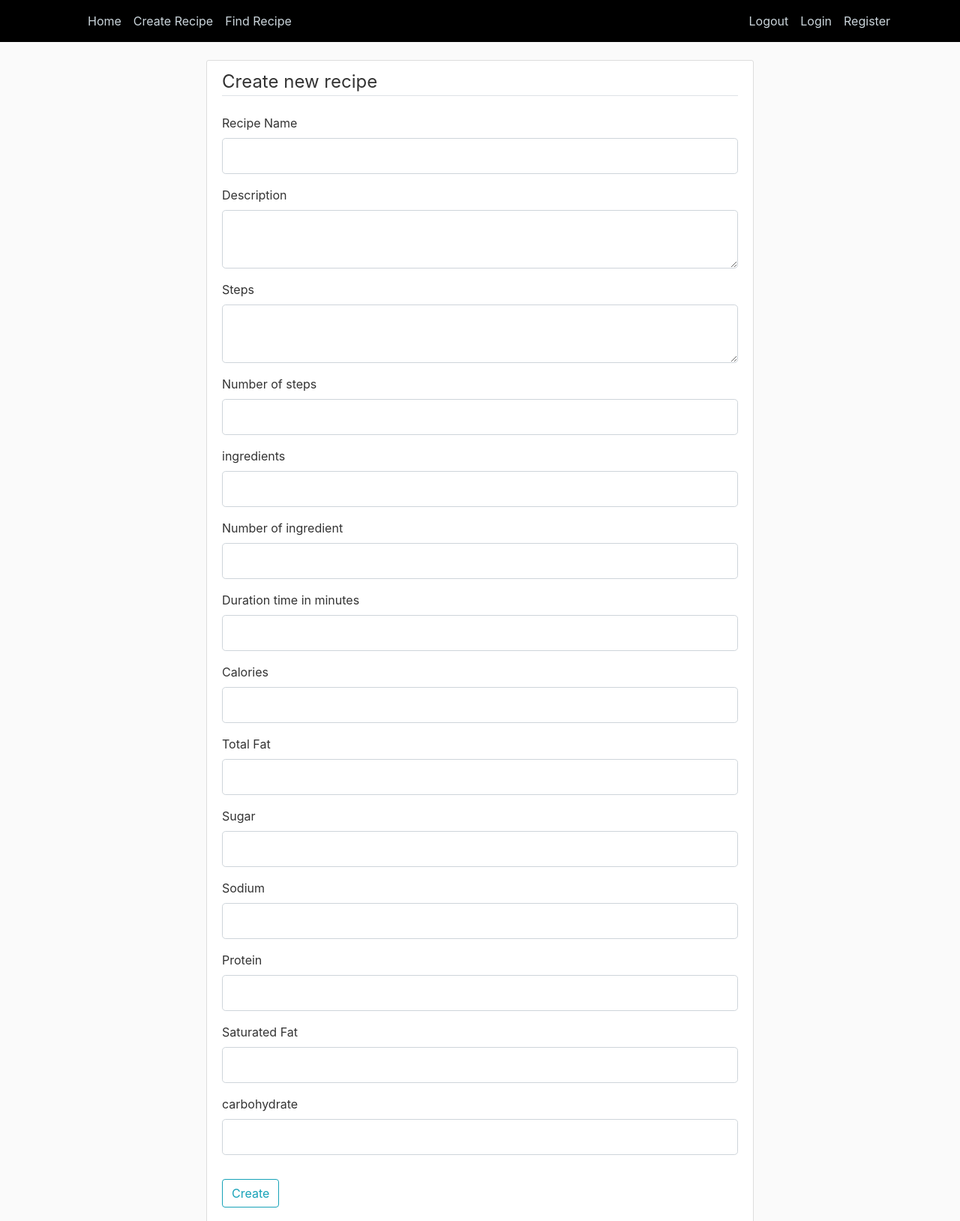
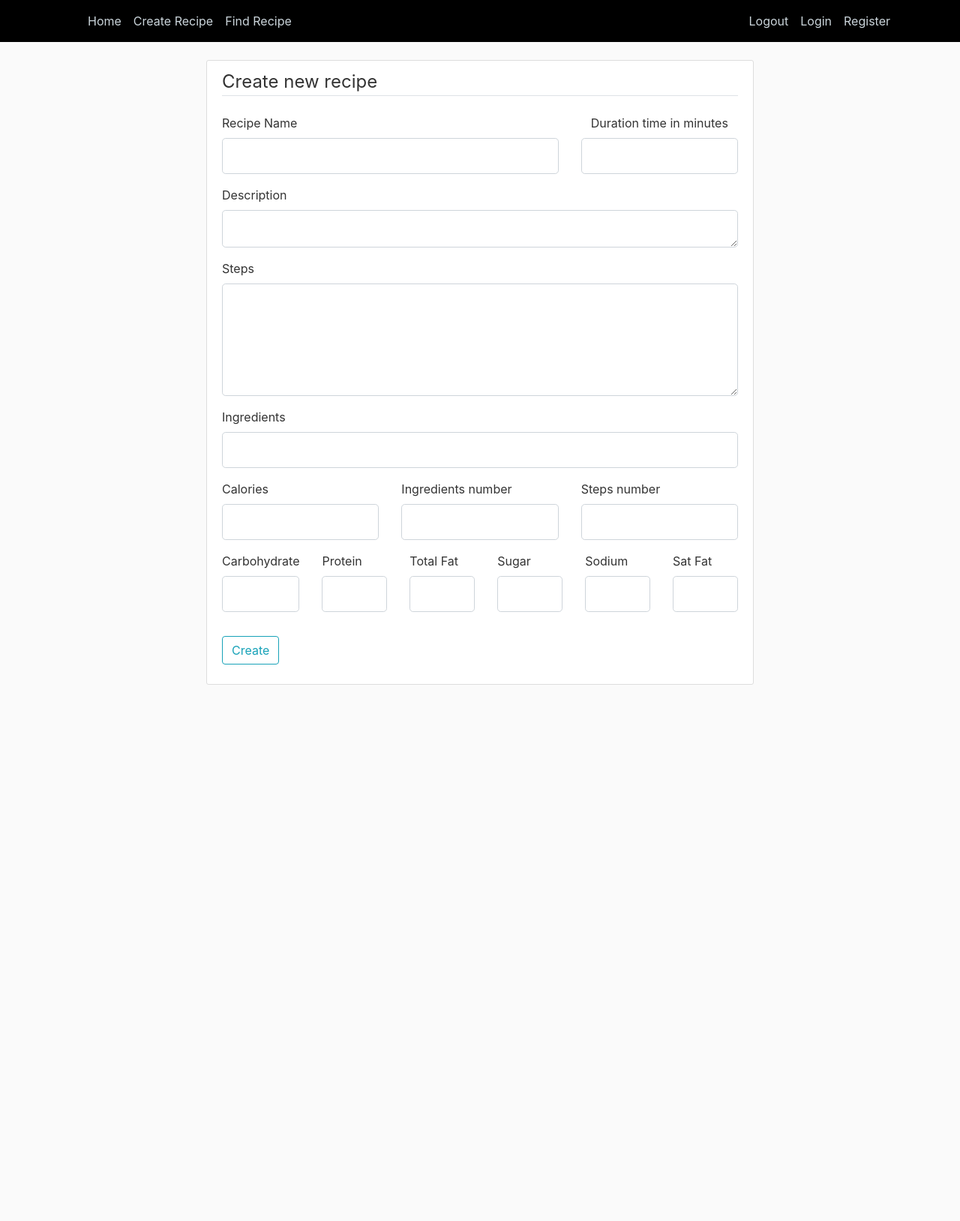
Before and after one commit to bartawil/Cooking-Made-Social, a Flask app: page /create_recipe in a window 1280 px wide. Shown: the top 1628 px of the page at 75% size. After the commit the page ends 913 px from the top, so only its background shows below. Run offline with Flask 2, Linux system fonts and the light colour scheme; the visitor is signed in with stand-in values (Sample User, id 1); some libraries are stand-ins or nearby versions.

Commit message:
ui fixes

```diff
--- a/application/moduls/authorization/routs.py
+++ b/application/moduls/authorization/routs.py
@@ -68,4 +68,5 @@ def handle2():
 
 @authorization.route("/target/<name>&<password>", methods=['GET', 'POST'])
 def target(name, password):
-    return render_template("home.html", posts=get_preview_from_db())
+    posts = get_preview_from_db()
+    return render_template("home.html", posts=posts)
--- a/application/moduls/main/routs.py
+++ b/application/moduls/main/routs.py
@@ -31,4 +31,5 @@ def index():
 def home():
     if not session.get("cookie"):
         return flask.redirect('login')
-    return render_template('home.html', posts=get_preview_from_db())
+    posts = get_preview_from_db()
+    return render_template('home.html', posts=posts)
--- a/application/moduls/upload/forms.py
+++ b/application/moduls/upload/forms.py
@@ -8,15 +8,15 @@ class CreateRecipeForm(FlaskForm):
     name = StringField('Recipe Name', validators=[DataRequired(), Length(min=0, max=255)])
     descriptor = TextAreaField('Description',  validators=[Length(min=0, max=255)])
     steps = TextAreaField('Steps', validators=[DataRequired(), Length(min=0, max=255)])
-    n_steps = IntegerField('Number of steps')
-    ingredients = StringField('ingredients', validators=[DataRequired(), Length(min=0, max=255)])
-    n_ingredient = IntegerField('Number of ingredient')
+    n_steps = IntegerField('Steps number')
+    ingredients = StringField('Ingredients', validators=[DataRequired(), Length(min=0, max=255)])
+    n_ingredient = IntegerField('Ingredients number')
     minutes = IntegerField('Duration time in minutes')
     calories = FloatField('Calories')
     total_fat = FloatField('Total Fat')
     sugar = FloatField('Sugar')
     sodium = FloatField('Sodium')
     protein = FloatField('Protein')
-    saturated_fat = FloatField('Saturated Fat')
-    carbohydrate = FloatField('carbohydrate')
+    saturated_fat = FloatField('Sat Fat')
+    carbohydrate = FloatField('Carbohydrate')
     submit = SubmitField('Create')
--- a/application/templates/create_recipe.html
+++ b/application/templates/create_recipe.html
@@ -5,7 +5,8 @@
         {{ form.hidden_tag() }}
         <fieldset class="form-group">
             <legend class="border-bottom mb-4">Create new recipe</legend>
-            <div class="form-group">
+            <div class="row">
+                <div class="col-8 form-group">
                     {{ form.name.label(class="form-control-label") }}
                     {% if form.name.errors %}
                     {{ form.name(class="form-control form-control-lg is-invalid") }}
@@ -18,6 +19,20 @@
                     {{ form.name(class="form-control form-control-lg") }}
                     {% endif %}
                 </div>
+                <div class="col-4 text-center form-group">
+                    {{ form.minutes.label(class="form-control-label") }}
+                    {% if form.minutes.errors %}
+                    {{ form.minutes(class="form-control form-control-lg is-invalid") }}
+                    <div class="invalid-feedback">
+                        {% for error in form.minutes.errors %}
+                        <span>{{ error }}</span>
+                        {% endfor %}
+                    </div>
+                    {% else %}
+                    {{ form.minutes(class="form-control form-control-lg") }}
+                    {% endif %}
+                </div>
+            </div>
             <div class="form-group">
                 {{ form.descriptor.label(class="form-control-label") }}
                 {% if form.descriptor.errors %}
@@ -28,7 +43,7 @@
                     {% endfor %}
                 </div>
                 {% else %}
-                {{ form.descriptor(class="form-control form-control-lg") }}
+                {{ form.descriptor(class="form-control form-control-lg", style="height: 50px") }}
                 {% endif %}
             </div>
             <div class="form-group">
@@ -41,20 +56,7 @@
                     {% endfor %}
                 </div>
                 {% else %}
-                {{ form.steps(class="form-control form-control-lg") }}
-                {% endif %}
-            </div>
-            <div class="form-group">
-                {{ form.n_steps.label(class="form-control-label") }}
-                {% if form.n_steps.errors %}
-                {{ form.n_steps(class="form-control form-control-lg is-invalid") }}
-                <div class="invalid-feedback">
-                    {% for error in form.n_steps.errors %}
-                    <span>{{ error }}</span>
-                    {% endfor %}
-                </div>
-                {% else %}
-                {{ form.n_steps(class="form-control form-control-lg") }}
+                {{ form.steps(class="form-control form-control-lg", style="height: 150px") }}
                 {% endif %}
             </div>
             <div class="form-group">
@@ -70,7 +72,21 @@
                 {{ form.ingredients(class="form-control form-control-lg") }}
                 {% endif %}
             </div>
-            <div class="form-group">
+            <div class="row">
+                <div class="col form-group">
+                    {{ form.calories.label(class="form-control-label") }}
+                    {% if form.calories.errors %}
+                    {{ form.calories(class="form-control form-control-lg is-invalid") }}
+                    <div class="invalid-feedback">
+                        {% for error in form.calories.errors %}
+                        <span>{{ error }}</span>
+                        {% endfor %}
+                    </div>
+                    {% else %}
+                    {{ form.calories(class="form-control form-control-lg") }}
+                    {% endif %}
+                </div>
+                <div class="col form-group">
                     {{ form.n_ingredient.label(class="form-control-label") }}
                     {% if form.n_ingredient.errors %}
                     {{ form.n_ingredient(class="form-control form-control-lg is-invalid") }}
@@ -83,33 +99,49 @@
                     {{ form.n_ingredient(class="form-control form-control-lg") }}
                     {% endif %}
                 </div>
-            <div class="form-group">
-                {{ form.minutes.label(class="form-control-label") }}
-                {% if form.minutes.errors %}
-                {{ form.minutes(class="form-control form-control-lg is-invalid") }}
+                <div class="col form-group">
+                    {{ form.n_steps.label(class="form-control-label") }}
+                    {% if form.n_steps.errors %}
+                    {{ form.n_steps(class="form-control form-control-lg is-invalid") }}
                     <div class="invalid-feedback">
-                    {% for error in form.minutes.errors %}
+                        {% for error in form.n_steps.errors %}
                         <span>{{ error }}</span>
                         {% endfor %}
                     </div>
                     {% else %}
-                {{ form.minutes(class="form-control form-control-lg") }}
+                    {{ form.n_steps(class="form-control form-control-lg") }}
                     {% endif %}
                 </div>
-            <div class="form-group">
-                {{ form.calories.label(class="form-control-label") }}
-                {% if form.calories.errors %}
-                {{ form.calories(class="form-control form-control-lg is-invalid") }}
+
+            </div>
+            <div class="row">
+                <div class="col form-group">
+                    {{ form.carbohydrate.label(class="form-control-label") }}
+                    {% if form.carbohydrate.errors %}
+                    {{ form.carbohydrate(class="form-control form-control-lg is-invalid") }}
                     <div class="invalid-feedback">
-                    {% for error in form.calories.errors %}
+                        {% for error in form.carbohydrate.errors %}
                         <span>{{ error }}</span>
                         {% endfor %}
                     </div>
                     {% else %}
-                {{ form.calories(class="form-control form-control-lg") }}
+                    {{ form.carbohydrate(class="form-control form-control-lg") }}
                     {% endif %}
                 </div>
-            <div class="form-group">
+                <div class="col form-group">
+                    {{ form.protein.label(class="form-control-label") }}
+                    {% if form.protein.errors %}
+                    {{ form.protein(class="form-control form-control-lg is-invalid") }}
+                    <div class="invalid-feedback">
+                        {% for error in form.protein.errors %}
+                        <span>{{ error }}</span>
+                        {% endfor %}
+                    </div>
+                    {% else %}
+                    {{ form.protein(class="form-control form-control-lg") }}
+                    {% endif %}
+                </div>
+                <div class="col form-group">
                     {{ form.total_fat.label(class="form-control-label") }}
                     {% if form.total_fat.errors %}
                     {{ form.total_fat(class="form-control form-control-lg is-invalid") }}
@@ -122,7 +154,7 @@
                     {{ form.total_fat(class="form-control form-control-lg") }}
                     {% endif %}
                 </div>
-            <div class="form-group">
+                <div class="col form-group">
                     {{ form.sugar.label(class="form-control-label") }}
                     {% if form.sugar.errors %}
                     {{ form.sugar(class="form-control form-control-lg is-invalid") }}
@@ -135,7 +167,7 @@
                     {{ form.sugar(class="form-control form-control-lg") }}
                     {% endif %}
                 </div>
-            <div class="form-group">
+                <div class="col form-group">
                     {{ form.sodium.label(class="form-control-label") }}
                     {% if form.sodium.errors %}
                     {{ form.sodium(class="form-control form-control-lg is-invalid") }}
@@ -148,20 +180,7 @@
                     {{ form.sodium(class="form-control form-control-lg") }}
                     {% endif %}
                 </div>
-            <div class="form-group">
-                {{ form.protein.label(class="form-control-label") }}
-                {% if form.protein.errors %}
-                {{ form.protein(class="form-control form-control-lg is-invalid") }}
-                <div class="invalid-feedback">
-                    {% for error in form.protein.errors %}
-                    <span>{{ error }}</span>
-                    {% endfor %}
-                </div>
-                {% else %}
-                {{ form.protein(class="form-control form-control-lg") }}
-                {% endif %}
-            </div>
-            <div class="form-group">
+                <div class="col form-group">
                     {{ form.saturated_fat.label(class="form-control-label") }}
                     {% if form.saturated_fat.errors %}
                     {{ form.saturated_fat(class="form-control form-control-lg is-invalid") }}
@@ -174,18 +193,6 @@
                     {{ form.saturated_fat(class="form-control form-control-lg") }}
                     {% endif %}
                 </div>
-            <div class="form-group">
-                {{ form.carbohydrate.label(class="form-control-label") }}
-                {% if form.carbohydrate.errors %}
-                {{ form.carbohydrate(class="form-control form-control-lg is-invalid") }}
-                <div class="invalid-feedback">
-                    {% for error in form.carbohydrate.errors %}
-                    <span>{{ error }}</span>
-                    {% endfor %}
-                </div>
-                {% else %}
-                {{ form.carbohydrate(class="form-control form-control-lg") }}
-                {% endif %}
             </div>
         </fieldset>
         <div class="form-group">
--- a/application/templates/recipe_catalog.html
+++ b/application/templates/recipe_catalog.html
@@ -101,7 +101,7 @@
                 </div>
             </div>
             <div class=" form-group row">
-                <div class="col-6">
+                <div class="col">
                     {{ form.sort_by(class="form-control form-control-lg") }}
                 </div>
             </div>
```
Also changed, not shown: application/templates/Login.html (+4 -3 lines). Lines whose indentation alone changed are shown as unchanged.
